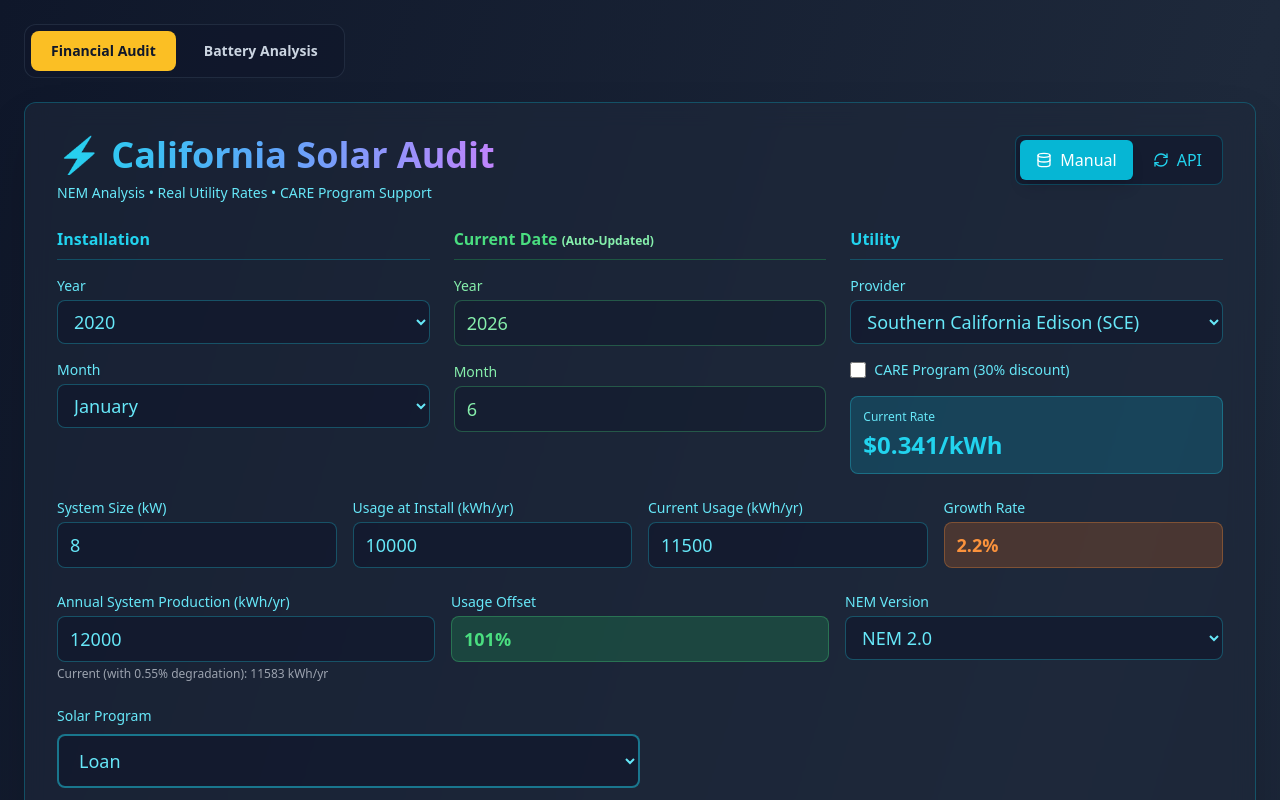
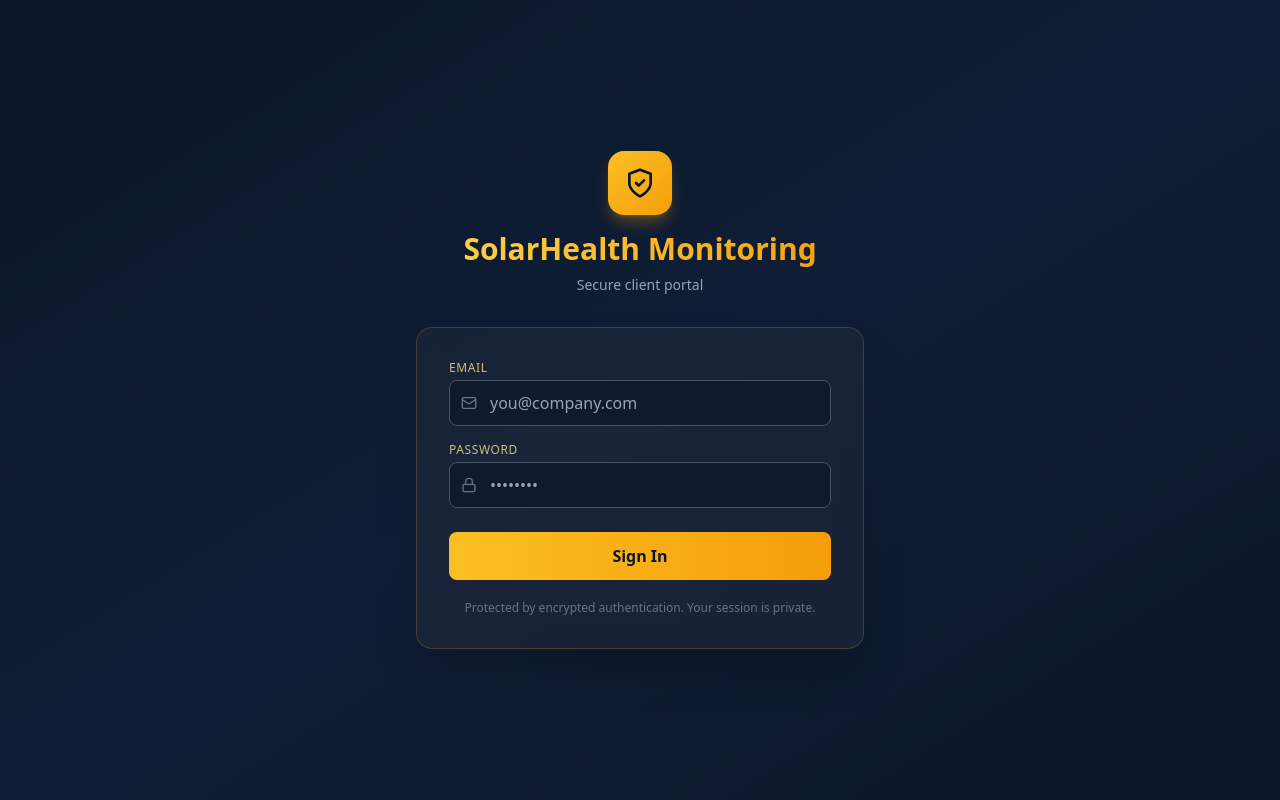
Before and after one commit to dgwest17/solarhealth, a React (Vite) app: page / in a window 1280 px wide. Shown: the top 800 px of the page. Built offline with nearby package versions, Linux system fonts and the light colour scheme; no server answers.

Commit message:
Update main.jsx

```diff
--- a/src/main.jsx
+++ b/src/main.jsx
@@ -1,6 +1,6 @@
 import React from 'react';
 import ReactDOM from 'react-dom/client';
-import SolarCalculator from './SolarCalculator';
+import App from './App';
 import './index.css';
 
 // Error Boundary that displays errors on screen (perfect for iPad!)
@@ -189,7 +189,7 @@ window.addEventListener('unhandledrejection', (event) => {
 ReactDOM.createRoot(document.getElementById('root')).render(
   <React.StrictMode>
     <ErrorBoundary>
-      <SolarCalculator />
+      <App />
     </ErrorBoundary>
   </React.StrictMode>,
 );
```
